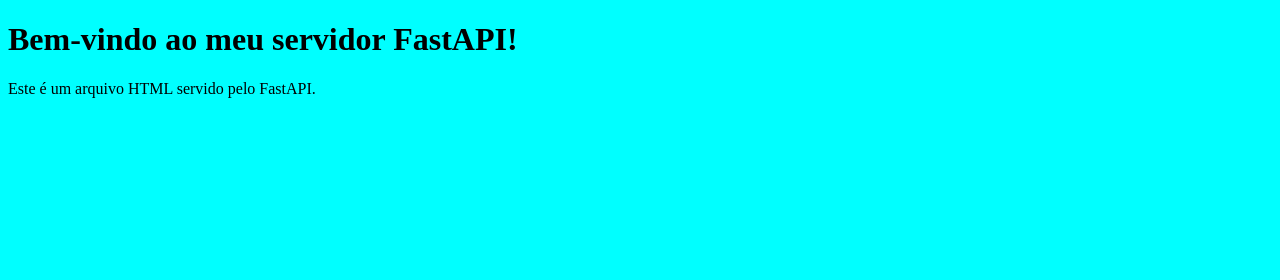
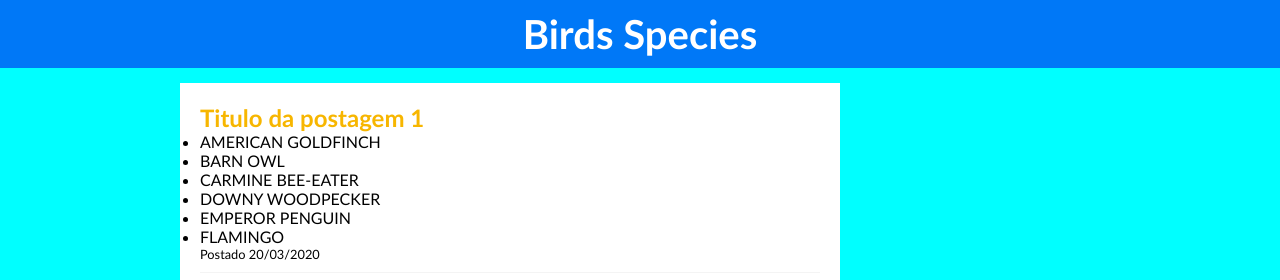
Before and after one commit to izabellasilveir/birds-dataset, a FastAPI app: page / in a window 1280 px wide. Shown: the top 280 px of the page. Before the commit the page ends 98 px from the top, so only its background shows below. Run offline with FastAPI, Linux system fonts and the light colour scheme.

Commit message:
innit styles

```diff
--- a/main.py
+++ b/main.py
@@ -25,6 +25,18 @@
     except Exception as e:
         return {"error": str(e)}
 
+@app.get("/species-names")
+def get_species_names():
+    try:
+        with open(api_json_name) as json_file:
+            species_data = json.load(json_file)
+
+        species_names = list(species_data.keys())
+
+        return species_names
+    except Exception as e:
+        return {"error": str(e)}
+
 @app.get("/species-images/{species_name}")
 def get_species_images(species_name: str):
     try:
--- /dev/null
+++ b/static/javascript/script.js
@@ -0,0 +1,24 @@
+// Função para fazer a requisição à API
+async function fetchSpeciesNames() {
+    try {
+        const response = await fetch('/species-names');
+        if (!response.ok) {
+            throw new Error('Erro na rede');
+        }
+
+        const speciesNames = await response.json();
+        const listElement = document.getElementById('species-list');
+
+        speciesNames.forEach(name => {
+            const listItem = document.createElement('li');
+            listItem.textContent = name;
+            listElement.appendChild(listItem);
+        });
+    } catch (error) {
+        console.error('Erro:', error);
+        const listElement = document.getElementById('species-list');
+        listElement.innerHTML = 'Erro ao buscar dados';
+    }
+}
+
+window.onload = fetchSpeciesNames;
--- a/static/styles/style.css
+++ b/static/styles/style.css
@@ -1,3 +1,98 @@
-.main {
+/* Limpar formatações padrão */
+* {
+	margin: 0;
+	padding: 0;
+}
+
+body {
+	font-size: 1em;
+	font-family: "Trebuchet MS", Helvetica, sans-serif;
     background-color: aqua;
 }
+
+.capitalize {
+    text-transform: capitalize;
+}
+
+/* Layout */
+
+#area-cabecalho {
+    background: #0078f7;
+    padding: 0px;
+	text-align: center;
+}
+
+#area-logo {
+	padding: 10px;
+}
+
+#area-principal {
+	width: 920px;
+	margin: 0 auto;
+	padding: 15px;
+}
+
+#area-postagens {
+	width: 660px;
+	float: left;
+}
+
+.postagem {
+	padding: 20px;
+	margin-bottom: 20px;
+	background: white;
+}
+
+/* Formatação do menu */
+
+a {
+	text-decoration: none;
+}
+
+a:link, a:visited {
+	color: #f7b600;
+}
+
+a:hover {
+	text-decoration: underline;
+}
+
+#area-cabecalho a:link, #area-cabecalho a:visited {
+	color: #FFF;
+	padding: 8px 12px;
+}
+
+#area-cabecalho a:hover {
+	color: #f7b600;
+	background: #FFF;
+	text-decoration: none;
+}
+
+/* Formatação em geral */
+
+h1 {
+	color: #4e4e4e;
+	font-size: 2.5em;
+}
+
+h2 {
+	color: #f7b600;
+}
+
+h3 {
+	color: #565656;
+	background: #CCC;
+	padding: 5px;
+}
+
+.branco {
+	color: white;
+}
+
+.data {
+	font-size: 0.8em;
+	border-bottom: 1px solid #f4f4f4;
+	padding-bottom: 10px;
+	margin-bottom: 10px;
+	display: block;
+}
--- a/templates/index.html
+++ b/templates/index.html
@@ -6,8 +6,41 @@
     <title>Birds Dataset</title>
     <link rel="stylesheet" href="static/styles/style.css">
 </head>
-<body class="main">
-    <h1>Bem-vindo ao meu servidor FastAPI!</h1>
-    <p>Este é um arquivo HTML servido pelo FastAPI.</p>
+<body>
+	<div id="area-cabecalho">
+		<div id="area-logo">
+			<h1 class="branco">Birds Species</span></h1>
+		</div>
+	</div>
+
+	<div id="area-principal">
+		<div id="area-postagens">
+			<!-- abertura -->
+			<div class="postagem">
+				<h2>Titulo da postagem 1</h2>
+                <ul class="capitalize" id="species-list"></ul>
+				<span class="data">Postado 20/03/2020</span>
+				<img width="620px"src="Imagens/imagem1.jpg">
+				<p>
+					Lorem Ipsum is simply dummy text of the printing and typesetting industry. Lorem Ipsum has been the industry's standard dummy text ever since the 1500s, when an unknown printer took a galley of type and scrambled it to make a type specimen book. It has survived not only five centuries, but also the leap into electronic typesetting, remaining essentially unchanged. It was popularised in the 1960s with the release of Letraset sheets containing Lorem Ipsum passages, and more recently with desktop publishing software like Aldus PageMaker including versions of Lorem Ipsum.
+				</p>
+				<a href="">Leia mais</a>
+			</div>
+			<!-- fechamento -->
+
+			<!-- abertura -->
+			<div class="postagem">
+				<h2>Titulo da postagem 2</h2>
+				<span class="data">Postado 23/03/2020</span>
+				<img width="620px"src="Imagens/imagem1.jpg">
+				<p>
+					Lorem Ipsum is simply dummy text of the printing and typesetting industry. Lorem Ipsum has been the industry's standard dummy text ever since the 1500s, when an unknown printer took a galley of type and scrambled it to make a type specimen book. It has survived not only five centuries, but also the leap into electronic typesetting, remaining essentially unchanged. It was popularised in the 1960s with the release of Letraset sheets containing Lorem Ipsum passages, and more recently with desktop publishing software like Aldus PageMaker including versions of Lorem Ipsum.
+				</p>
+				<a href="">Leia mais</a>
+			</div>
+			<!-- fechamento -->
+		</div>
+	</div>
+    <script src="static/javascript/script.js"></script>
 </body>
 </html>
```
